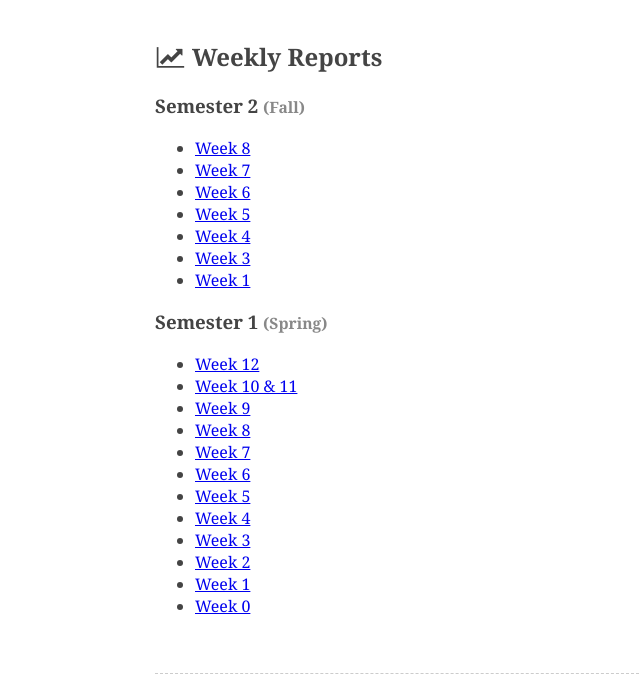
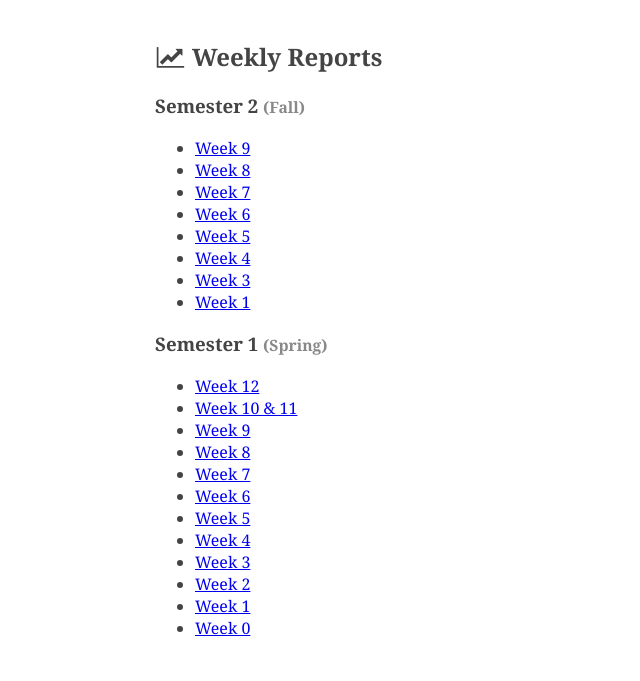
Before and after one commit to ddmills/dec1512.sd.ece.iastate.edu, a PHP site: page /reports.php in a window 1280 px wide. Shown: the part 68-749 px from the top of the page, without its empty margins (0-640 px from the left). Run offline with PHP 8.4, Linux system fonts and the light colour scheme.

Commit message:
added week 9 report

```diff
--- a/www/reports.php
+++ b/www/reports.php
@@ -4,6 +4,7 @@
 <div class='container'>
   <h3> Semester 2 <small>(Fall)</small> </h3>
   <ul>
+    <li><a href='/docs/report/sem-2/week-9.pdf'>Week 9</a></li>
     <li><a href='/docs/report/sem-2/week-8.pdf'>Week 8</a></li>
     <li><a href='/docs/report/sem-2/week-7.pdf'>Week 7</a></li>
     <li><a href='/docs/report/sem-2/week-6.pdf'>Week 6</a></li>
```
Also changed, not shown: 1 other file.
